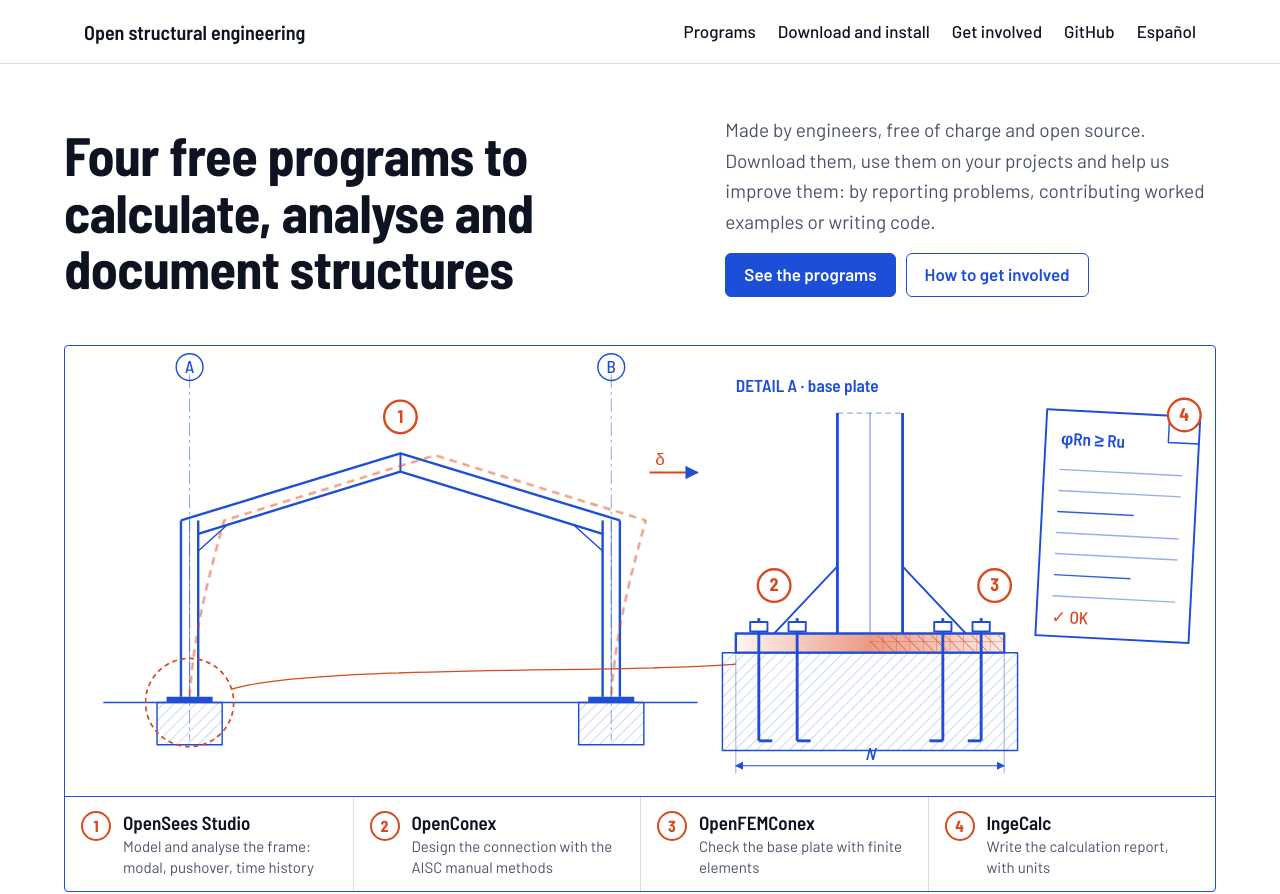
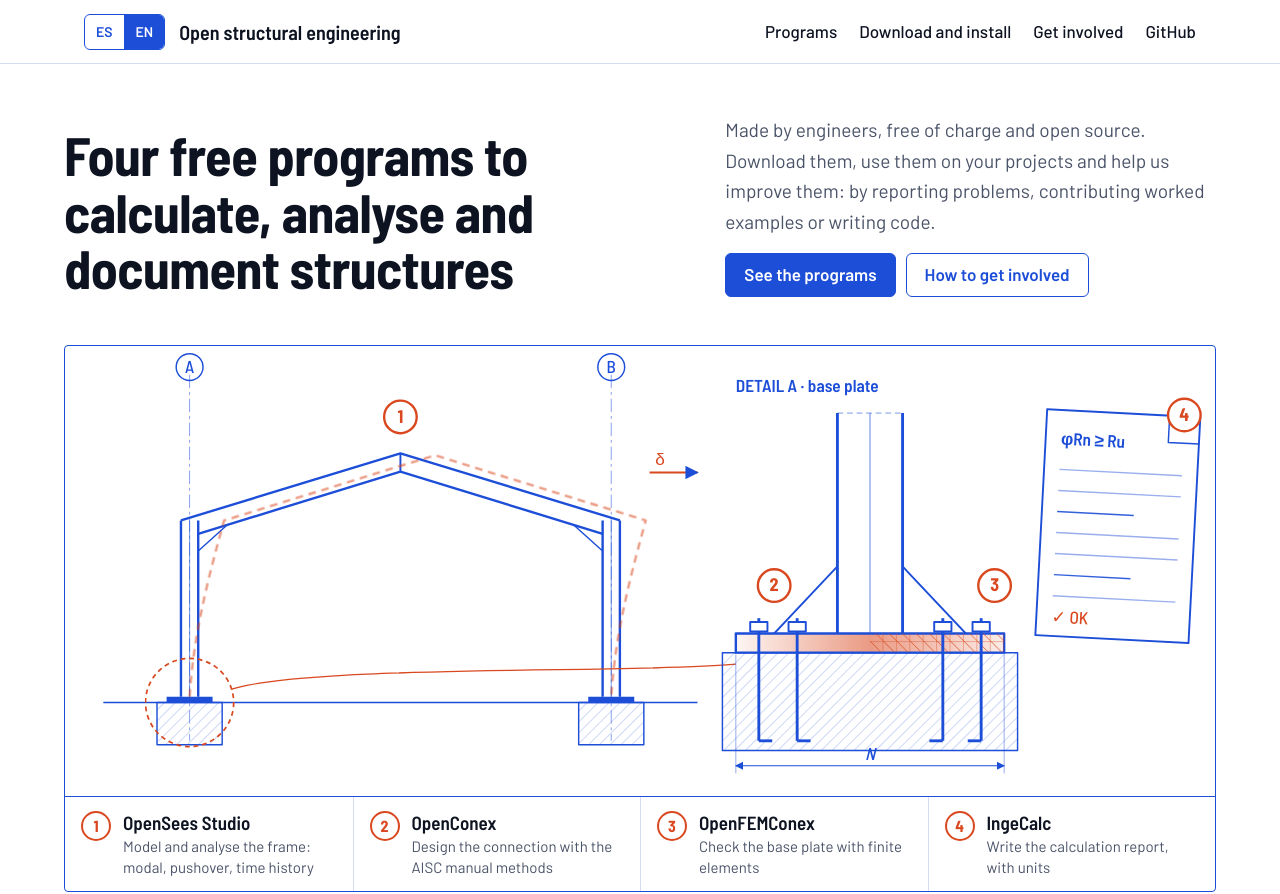
Before and after one commit to marcel1983/marcel1983.github.io, a plain HTML site: page en/index.html in a window 1280 px wide. Shown: the top 894 px of the page. Drawn offline with Linux system fonts and the light colour scheme.

Commit message:
Selector de idioma ES | EN arriba a la izquierda
Conserva la sección al cambiar de idioma (#guia <-> #guide, etc.).

Co-Authored-By: Claude Opus 5.5 <noreply@anthropic.com>
Claude-Session: https://claude.ai/code/session_014sGf7Go5FnJnV8cfkodRPP

```diff
--- a/en/index.html
+++ b/en/index.html
@@ -46,6 +46,14 @@ p{margin:.6em 0}
 nav{position:sticky;top:0;z-index:5;background:color-mix(in srgb,var(--bg) 92%,transparent);backdrop-filter:blur(8px);border-bottom:1px solid var(--rule)}
 nav .wrap{display:flex;flex-wrap:wrap;gap:6px 22px;align-items:center;padding:12px max(5vw,16px)}
 nav b{font:600 20px "Barlow Semi Condensed",sans-serif;margin-right:auto}
+.lang{display:inline-flex;border:1.5px solid var(--line);border-radius:6px;overflow:hidden;flex:none}
+.lang a{display:inline-flex;align-items:center;min-height:34px;padding:0 11px;font:600 14px/1 Barlow,sans-serif;color:var(--line);text-decoration:none}
+.lang a+a{border-left:1.5px solid var(--line)}
+.lang a[aria-current]{background:var(--line);color:var(--bg)}
+.lang a:not([aria-current]):hover{background:color-mix(in srgb,var(--line) 12%,transparent);color:var(--line)}
+nav .brand{display:flex;align-items:center;gap:14px;margin-right:auto}
+nav .brand b{margin:0}
+
 nav a{text-decoration:none;color:var(--ink);font-weight:500;padding:6px 0}
 nav a:hover{color:var(--line)}
 .hero{display:grid;grid-template-columns:minmax(0,1.25fr) minmax(0,1fr);gap:24px 48px;align-items:end;padding-bottom:20px}
@@ -116,7 +124,7 @@ footer a{color:var(--ink)}
 </style>
 </head>
 <body>
-<nav><div class="wrap"><b>Open structural engineering</b><a href="#programs">Programs</a><a href="#guide">Download and install</a><a href="#get-involved">Get involved</a><a href="https://github.com/marcel1983">GitHub</a><a href="../" hreflang="es" lang="es">Español</a></div></nav>
+<nav><div class="wrap"><div class="brand"><span class="lang" role="group" aria-label="Language / Idioma"><a href="../" lang="es" hreflang="es" title="Español">ES</a><a href="./" aria-current="page" lang="en" title="English">EN</a></span><b>Open structural engineering</b></div><a href="#programs">Programs</a><a href="#guide">Download and install</a><a href="#get-involved">Get involved</a><a href="https://github.com/marcel1983">GitHub</a></div></nav>
 
 <header class="band">
 <div class="wrap">
@@ -377,5 +385,14 @@ s+=callout(SX+150,SY+2,4);
 g.innerHTML=s;
 }
 </script>
+<script>
+{
+const map={programas:'programs',guia:'guide',participar:'get-involved'};
+const back=Object.fromEntries(Object.entries(map).map(([a,b])=>[b,a]));
+for(const a of document.querySelectorAll('.lang a:not([aria-current])')){
+a.addEventListener('click',e=>{const h=location.hash.slice(1);if(!h)return;const t=map[h]||back[h]||h;e.preventDefault();location.href=a.getAttribute('href')+'#'+t;});
+}
+}
+</script>
 </body>
 </html>
```
Also changed, not shown: index.html (+18 -1 lines).
